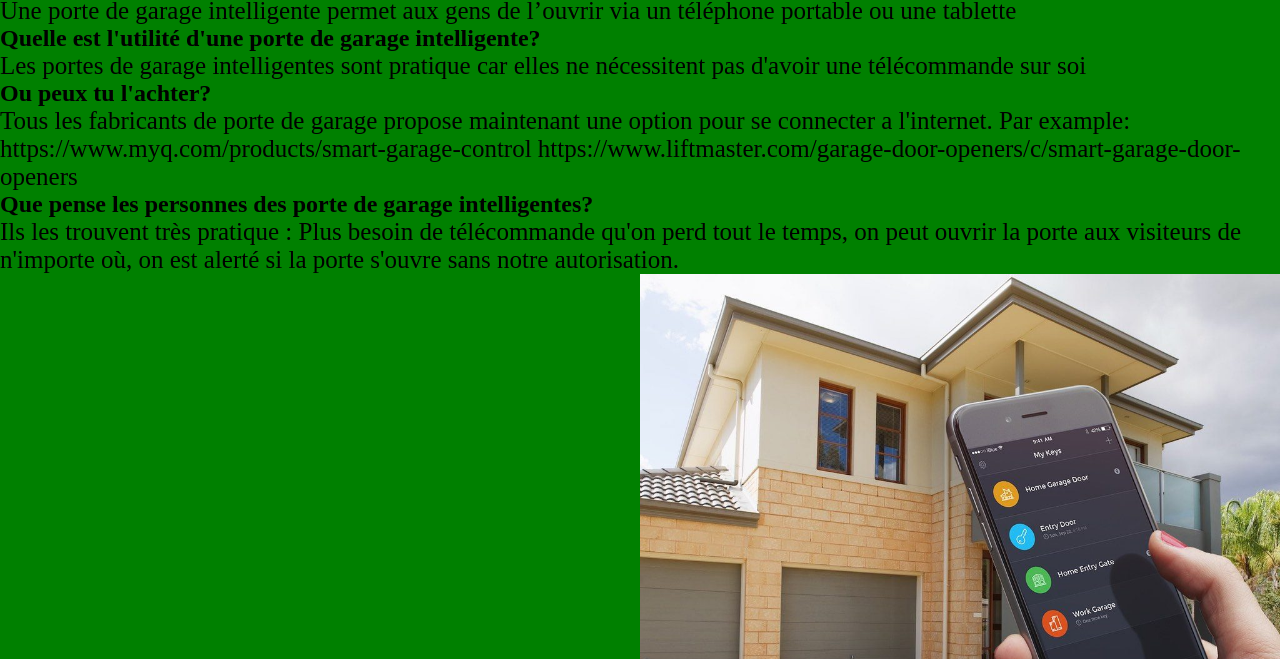
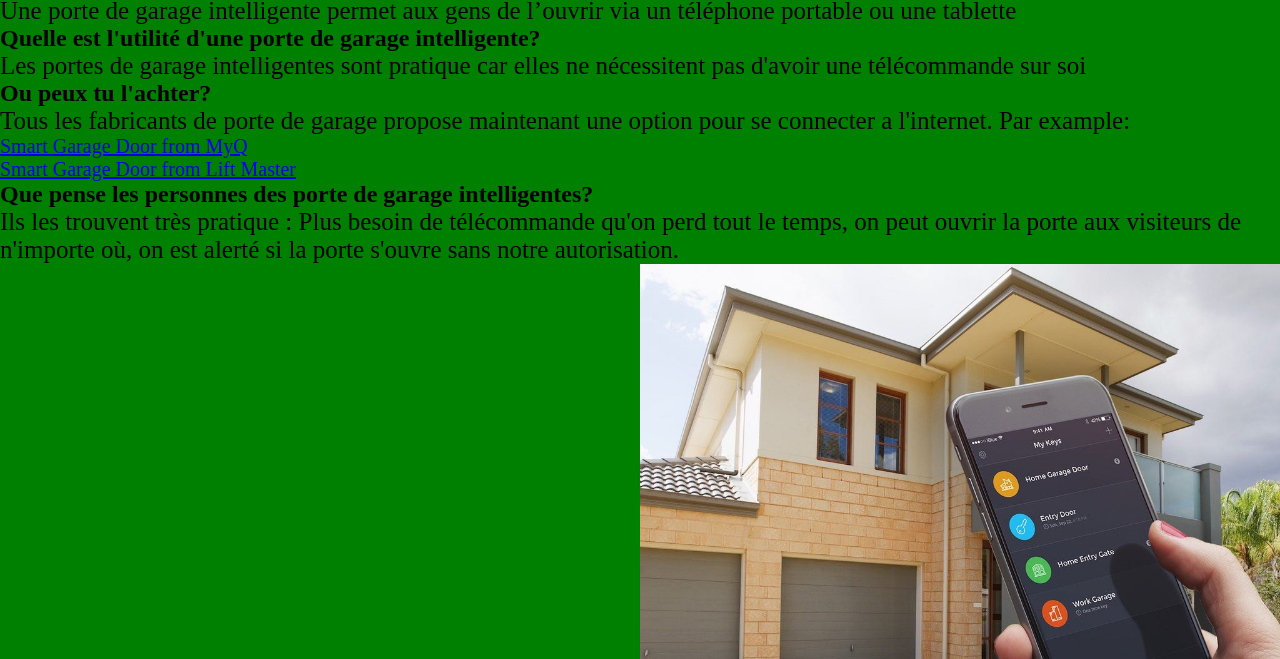
Before and after one commit to NintendoGaming2000/Information-sur-les-portes-de-garage-intelligente, a plain HTML site: page index.html in a window 1280 px wide. Shown: the part 141-800 px from the top of the page. Drawn offline with Linux system fonts and the light colour scheme.

Commit message:
Version 3 de mon site

```diff
--- a/index.html
+++ b/index.html
@@ -30,8 +30,8 @@
     <h2>Ou peux tu l'achter?</h2>
 
     <p>Tous les fabricants de porte de garage propose maintenant une option pour se connecter a l'internet. Par example:
-        https://www.myq.com/products/smart-garage-control
-        https://www.liftmaster.com/garage-door-openers/c/smart-garage-door-openers
+        <a href="https://www.myq.com/products/smart-garage-control">Smart Garage Door from MyQ</a>
+        <a href="https://www.liftmaster.com/garage-door-openers/c/smart-garage-door-openers">Smart Garage Door from Lift Master</a>
     </p>
 
     <h2>Que pense les personnes des porte de garage intelligentes?</h2>
```
